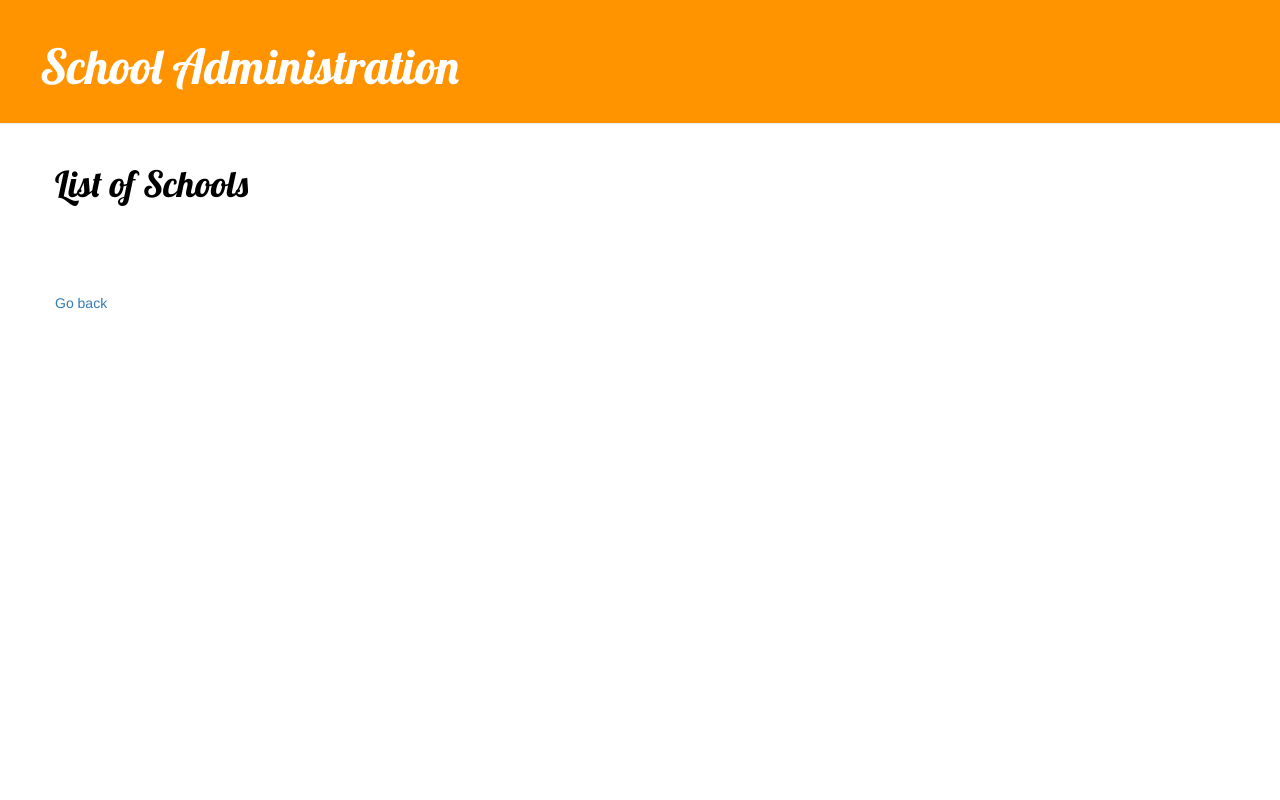
After one commit to rr204483/fishy, a Django app: a page that uses ats/templates/base.html in a window 1280 px wide. The commit adds this page. Run offline with Django 3.2, Linux system fonts and the light colour scheme; data that the repository does not hold is empty; some libraries are stand-ins or nearby versions.

Commit message:
Forms control and methods to display

```diff
--- a/ats/templates/base.html
+++ b/ats/templates/base.html
@@ -1,7 +1,23 @@
-{% block header %}
-        <div id="header">
-                <p>
-                        <span class="tagline"> - School Management System</span>
-                </p>
+{% load staticfiles %}
+<html>
+    <head>
+        <title>School Administration </title>
+        <link rel="stylesheet" href="//maxcdn.bootstrapcdn.com/bootstrap/3.2.0/css/bootstrap.min.css">
+        <link rel="stylesheet" href="//maxcdn.bootstrapcdn.com/bootstrap/3.2.0/css/bootstrap-theme.min.css">
+        <link href='//fonts.googleapis.com/css?family=Lobster&subset=latin,latin-ext' rel='stylesheet' type='text/css'>
+        <link rel="stylesheet" href="{% static 'css/school.css' %}">
+    </head>
+<body>
+    <div class="page-header">
+        <h1>School Administration</h1>
+    </div>
+    <div class="content container">
+        <div class="row">
+            <div class="col-md-8">
+            {% block content %}
+            {% endblock %}
+            </div>
         </div>
-{% endblock %}
+    </div>
+</body>
+</html>
--- /dev/null
+++ b/ats/templates/list_schools.html
@@ -0,0 +1,23 @@
+{% extends 'base.html' %}
+{% block content %}
+<div class="school">
+    <h1><a href="/ats/schooladd">List of Schools</a></h1>
+</div>
+
+{% for school in schools %}
+    <div class="school">
+		<table>
+			<tr>
+			<td><a href="{% url 'school_detail' pk=school.pk %}"> <b>{{ school.name}}</b></a></td>
+			<td>{{ school.address}}</a></td>
+			</td>
+		</table>
+
+    </div>
+{% endfor %}
+<br>
+
+<a href="{{request.META.HTTP_REFERER}}">Go back</a>
+
+
+{% endblock %}
--- a/ats/urls.py
+++ b/ats/urls.py
@@ -4,5 +4,8 @@ from . import views
 
 urlpatterns = [
     url(r'^myview/$', views.curr_datetime),
-    url(r'^schooladd/$', views.create_school, name="school"),
+    url(r'^schooladd/$', views.create_school, name="schooladd"),
+    url(r'^listschools/$', views.list_schools, name="list_schools"),
+	url(r'^school/(?P<pk>\d+)/$', views.school_detail, name='school_detail'),
+	url(r'^school/(?P<pk>\d+)/edit/$', views.school_edit, name='school_edit'),
 ]
--- a/ats/views.py
+++ b/ats/views.py
@@ -1,6 +1,8 @@
 from django.shortcuts import render
 from django.http import HttpResponse, HttpResponseRedirect
 from ats.forms import SchoolForm
+from utils.models import School
+from django.shortcuts import render, get_object_or_404
 
 import datetime
 
@@ -15,9 +17,9 @@ def create_school(request):
     if request.method == 'POST':
         form = SchoolForm(request.POST)
         if form.is_valid():
-			form.save()
-			message = "School added"
-			return HttpResponseRedirect('.')
+            form.save()
+			#message = "School added"
+            return render(request, 'school_added.html', {'form': form})
     else:
         form = SchoolForm()
     context_data = {'form': form}
@@ -26,3 +28,29 @@ def create_school(request):
     # return render_to_response('create_school.html', context_data,
     #       context_instance=RequestContext(request))
     return render(request, 'create_school.html', context_data)
+
+
+def list_schools(request):
+    schools = School.objects.all()
+    return render(request, 'list_schools.html', {'schools': schools})
+
+def school_detail(request, pk):
+    school = get_object_or_404(School, pk=pk)
+    return render(request, 'school_detail.html', {'school': school})
+
+def school_edit(request, pk):
+    school = get_object_or_404(School, pk=pk)
+    if request.method == 'POST':
+        form = SchoolForm(request.POST, instance=school)
+        if form.is_valid():
+            form.save()
+			#message = "School added"
+            return render(request, 'school_added.html', {'form': form})
+    else:
+        form = SchoolForm(instance=school)
+    context_data = {'form': form}
+
+    # return HttpResponse('create_school.html', context_data)
+    # return render_to_response('create_school.html', context_data,
+    #       context_instance=RequestContext(request))
+    return render(request, 'create_school.html', context_data)
--- /dev/null
+++ b/static/css/school.css
@@ -0,0 +1,46 @@
+.page-header {
+    background-color: #ff9400;
+    margin-top: 0;
+    padding: 20px 20px 20px 40px;
+}
+
+.page-header h1, .page-header h1 a, .page-header h1 a:visited, .page-header h1 a:active {
+    color: #ffffff;
+    font-size: 36pt;
+    text-decoration: none;
+}
+
+.content {
+    margin-left: 40px;
+}
+
+h1, h2, h3, h4 {
+    font-family: 'Lobster', cursive;
+}
+
+.date {
+    color: #828282;
+}
+
+.save {
+    float: right;
+}
+
+.school-form textarea, .school-form input {
+    width: 100%;
+}
+
+.top-menu, .top-menu:hover, .top-menu:visited {
+    color: #ffffff;
+    float: right;
+    font-size: 26pt;
+    margin-right: 20px;
+}
+
+.school {
+    margin-bottom: 70px;
+}
+
+.school h1 a, .school h1 a:visited {
+    color: #000000;
+}
```
Also changed, not shown: ats/templates/create_school.html (+8 -3 lines), ats/templates/school_added.html (added, +12 -0 lines), ats/templates/school_detail.html (added, +32 -0 lines).
